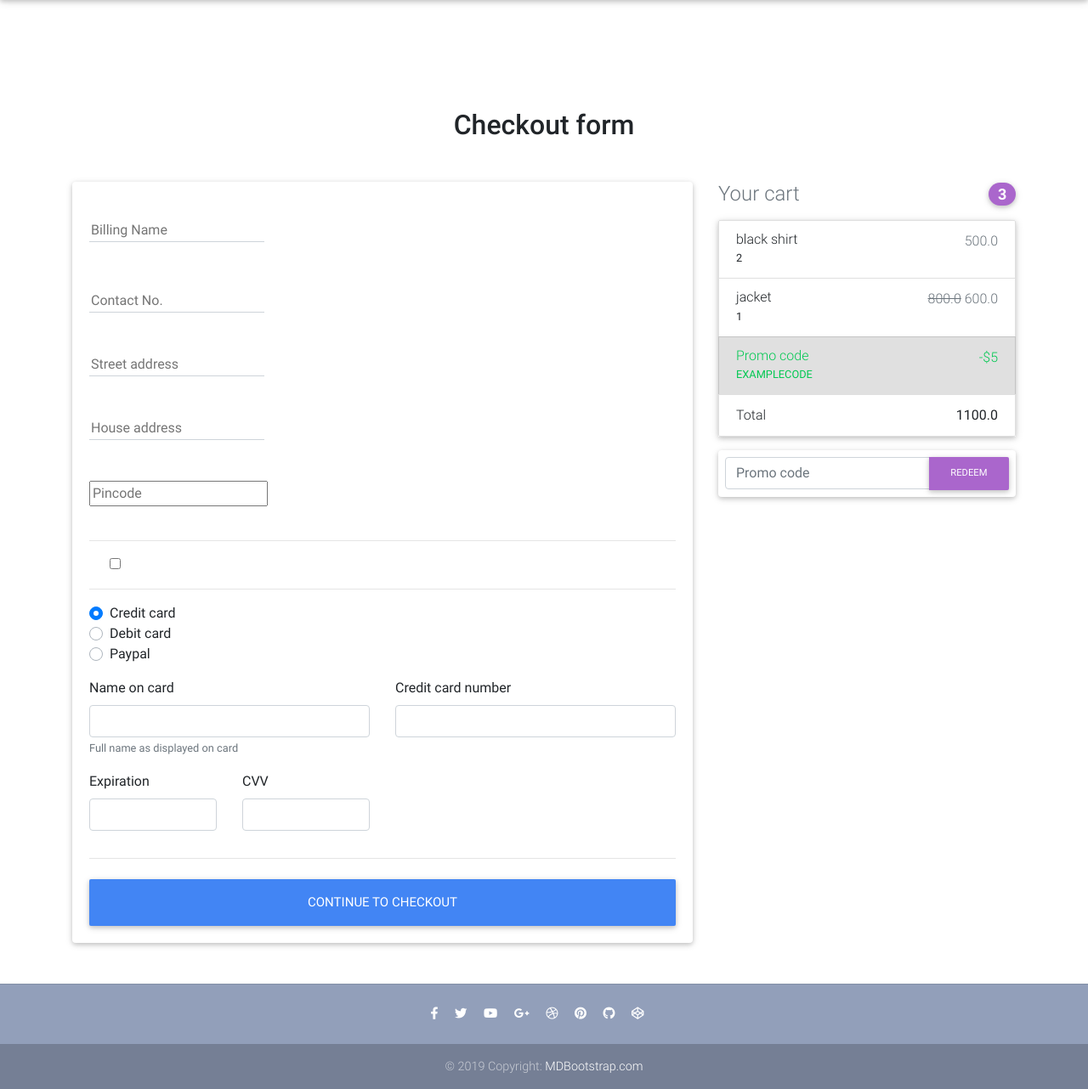
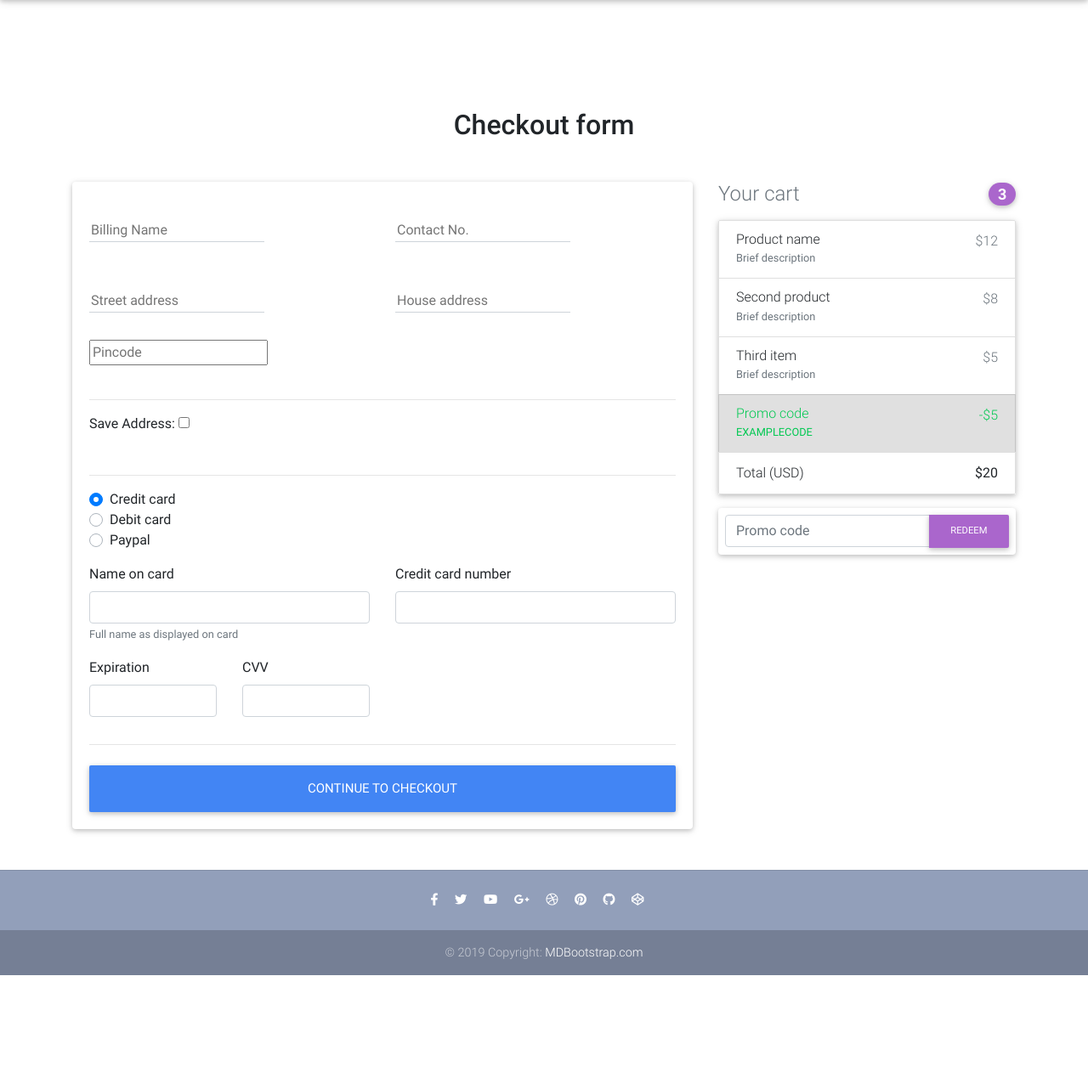
Before and after one commit to sanglap666/E-CART, a Django app: page /checkout in a window 1280 px wide. Shown: the part 64-1346 px from the top of the page at 85% size. After the commit the page ends 1212 px from the top, so only its background shows below. Run offline with Django 3.2, Linux system fonts and the light colour scheme; a user stored in the database is signed in; data comes from the database, SQL or seed files in the repository; some libraries are stand-ins or nearby versions.

Commit message:
update the repository

```diff
--- a/core/forms.py
+++ b/core/forms.py
@@ -14,4 +14,4 @@ class  AddressForm(forms.Form):
     street = forms.CharField(widget=forms.TextInput(attrs={'placeholder':'Street address'}))
     houseno = forms.CharField(widget=forms.TextInput(attrs={'placeholder':'House address'}))
     pincode = forms.CharField(widget=forms.TextInput(attrs={'placeholder':'Pincode'}))
-    save_info = forms.BooleanField(widget=forms.CheckboxInput(attrs={'label':'SAVE-INFO'}))
+    save_info = forms.BooleanField( label="Save Address")
--- a/core/templates/checkout.html
+++ b/core/templates/checkout.html
@@ -34,36 +34,54 @@
                 </div>
                 <!--Grid column-->
 
+                <!--Grid column-->
+                <div class="col-md-6 mb-2">
+
+                  <!--lastName-->
+                  <div class="md-form">
+                    {{form1.phoneno}}
+                  </div>
+
+                </div>
+                <!--Grid column-->
+
               </div>
               <!--Grid row-->
 
               <!--Username-->
-              <div class="md-form input-group pl-0 mb-5">
-                    {{form1.phoneno}}
+              <div class="row">
+
+                <!--Grid column-->
+                <div class="col-md-6 mb-2">
+
+                  <!--firstName-->
+                  <div class="md-form ">
+                    {{form1.street}}
+                  </div>
+
+                </div>
+                <!--Grid column-->
+
+                <!--Grid column-->
+                <div class="col-md-6 mb-2">
+
+                  <!--lastName-->
+                  <div class="md-form">
+                    {{form1.houseno}}
+                  </div>
+
+                </div>
+                <!--Grid column-->
+
               </div>
 
 
 
 
-              <!--address-->
-              <div class="md-form mb-5">
-                  {{form1.street}}
-              </div>
-
-              <!--address-2-->
-              <div class="md-form mb-5">
-                  {{form1.houseno}}
-              </div>
-
               <!--Grid row-->
               <div class="row">
 
-
-
-
-                <!--Grid column-->
                 <div class="col-lg-4 col-md-6 mb-4">
-
                     {{form1.pincode}}
 
                 </div>
@@ -74,11 +92,21 @@
 
               <hr>
 
-              <div class="custom-control ">
 
-                  {{form1.save_info}}
+              <div class="row">
+
+                <!--Grid column-->
+
+                <div class="col-lg-4 col-md-6 mb-4">
+
+                     {{form1.save_info.label_tag}}          {{form1.save_info}}
+
                 </div>
 
+
+
+
+              </div>
 
               <hr>
 
@@ -146,27 +174,32 @@
           <!-- Heading -->
           <h4 class="d-flex justify-content-between align-items-center mb-3">
             <span class="text-muted">Your cart</span>
-            <span class="badge badge-secondary badge-pill">{{total}}</span>
+            <span class="badge badge-secondary badge-pill">3</span>
           </h4>
 
           <!-- Cart -->
-
           <ul class="list-group mb-3 z-depth-1">
-                {% for item in cartitems %}
             <li class="list-group-item d-flex justify-content-between lh-condensed">
               <div>
-                            <h6 class="my-0">{{item.item.title}}</h6>
-                            <small>{{item.quantity}}</small>
-
+                <h6 class="my-0">Product name</h6>
+                <small class="text-muted">Brief description</small>
               </div>
-                        {%if item.item.dis_price%}
-                            <span class="text-muted"><del>{{item.item.price}}</del> {{item.item.dis_price}}</span>
-                        {%else%}
-                            <span class="text-muted">{{item.item.price}}</span>
-                        {%endif%}
+              <span class="text-muted">$12</span>
             </li>
-                {% endfor %}
-
+            <li class="list-group-item d-flex justify-content-between lh-condensed">
+              <div>
+                <h6 class="my-0">Second product</h6>
+                <small class="text-muted">Brief description</small>
+              </div>
+              <span class="text-muted">$8</span>
+            </li>
+            <li class="list-group-item d-flex justify-content-between lh-condensed">
+              <div>
+                <h6 class="my-0">Third item</h6>
+                <small class="text-muted">Brief description</small>
+              </div>
+              <span class="text-muted">$5</span>
+            </li>
             <li class="list-group-item d-flex justify-content-between bg-light">
               <div class="text-success">
                 <h6 class="my-0">Promo code</h6>
@@ -175,8 +208,8 @@
               <span class="text-success">-$5</span>
             </li>
             <li class="list-group-item d-flex justify-content-between">
-                <span>Total </span>
-                <strong>{{cost}}</strong>
+              <span>Total (USD)</span>
+              <strong>$20</strong>
             </li>
           </ul>
           <!-- Cart -->
@@ -201,4 +234,5 @@
     </div>
   </main>
   <!--Main layout-->
+
 {% endblock content %}
--- a/update.py
+++ b/update.py
@@ -6,7 +6,7 @@ if __name__ == "__main__":
 
     cmd.run("git add .", check=True, shell=True)
 
-    #print(cp)
+
 
 
 
```
Lines whose indentation alone changed are shown as unchanged.
